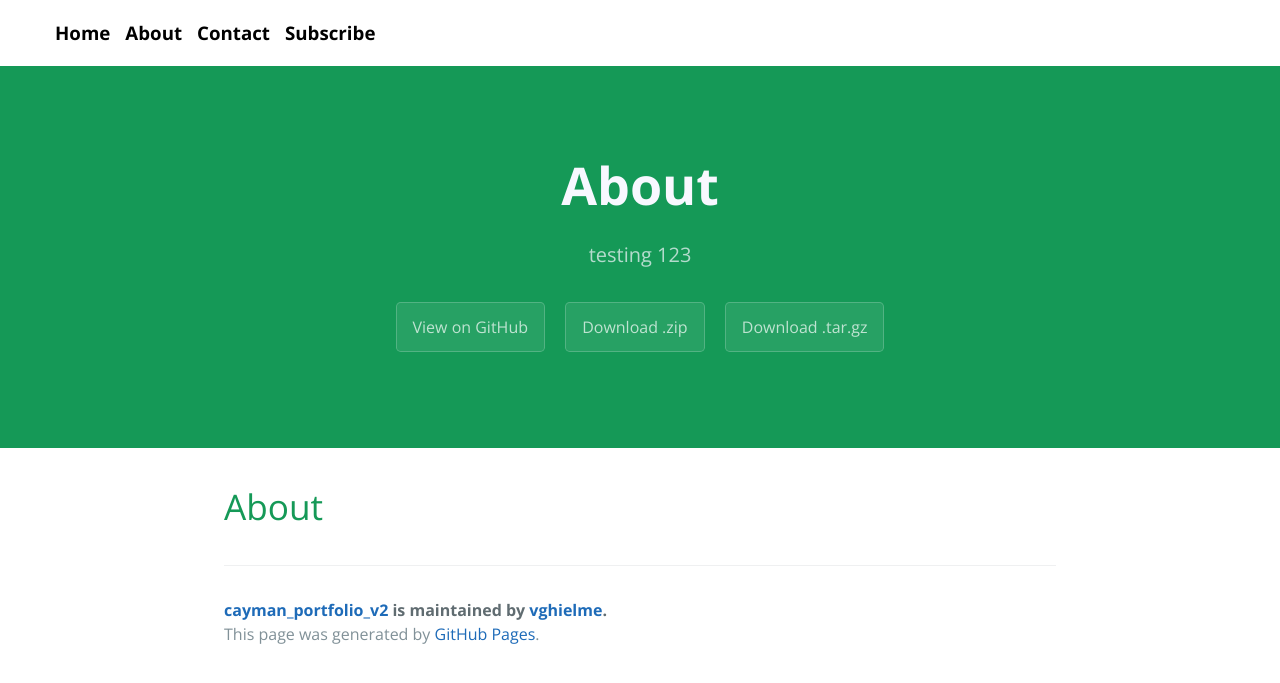
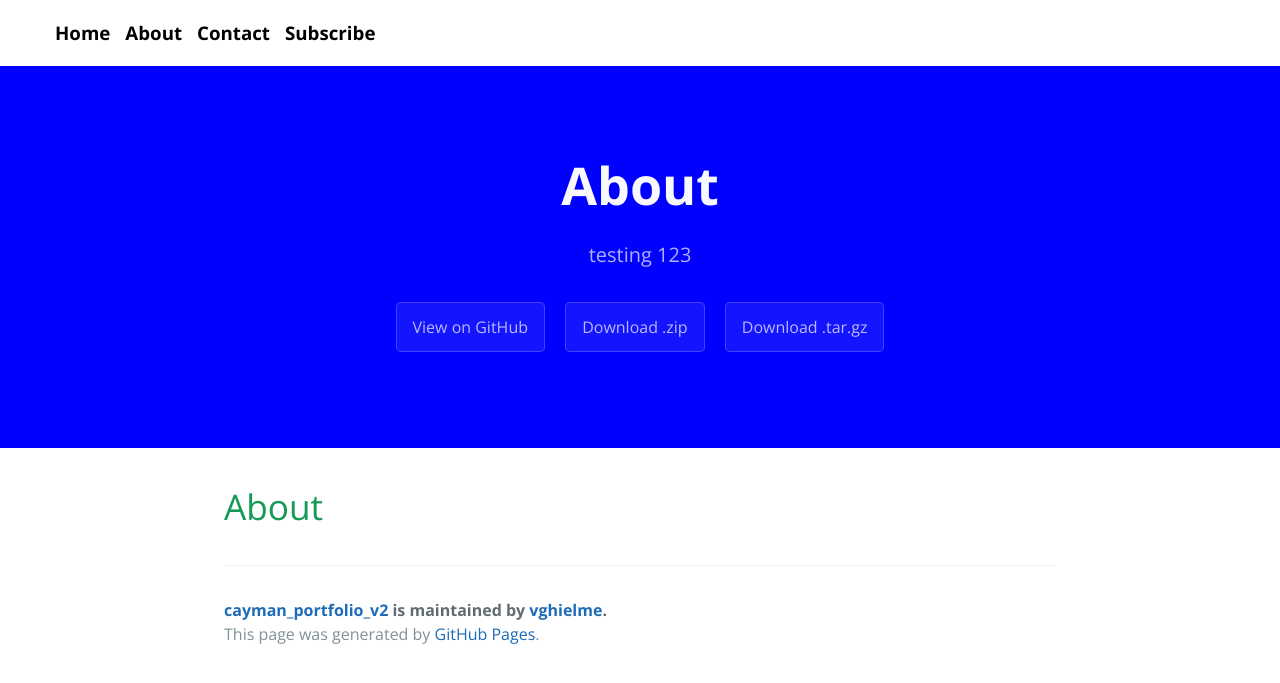
Before and after one commit to vghielme/cayman_portfolio_v2, a Jekyll site: the page built from about.md, in a window 1280 px wide. Shown: the top 683 px of the page. Built offline with Jekyll 4.4.1, drawn with Linux system fonts in a browser that asks for light colours; our own code applies the rules of GitHub Pages for plain Markdown files.

Commit message:
change background color to dark blue

```diff
--- a/_sass/variables.scss
+++ b/_sass/variables.scss
@@ -4,7 +4,7 @@ $medium-breakpoint: 42em !default;
 
 // Headers
 $header-heading-color: #F8F8FF !default;
-$header-bg-color: #159957 !default;
+$header-bg-color: #0000FF !default;
 $header-bg-color-secondary: #155799 !default;
 
 // Text
```
